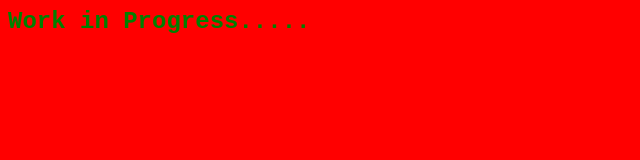
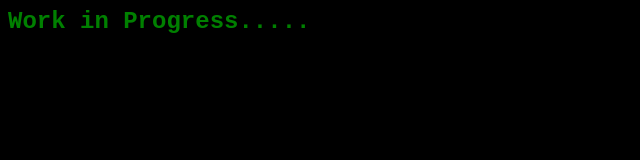
Before and after one commit to praitayini/11pmLive.github.io, a plain HTML site: page index.html in a window 1280 px wide. Shown: the whole page, without its empty margins (0-640 px from the left). Drawn offline with Linux system fonts and the light colour scheme.

Commit message:
Update index.html

```diff
--- a/index.html
+++ b/index.html
@@ -1,6 +1,6 @@
 <html>
     <head>
-        <body style="background-color:red;">
+        <body style="background-color:black;">
             <h2 style="color:green;font-family:'Courier New'"> Work in Progress.....</h2>
         </body>
     </head>
```
